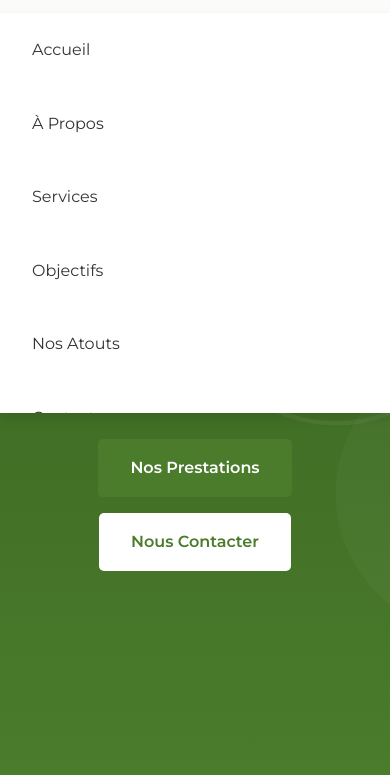
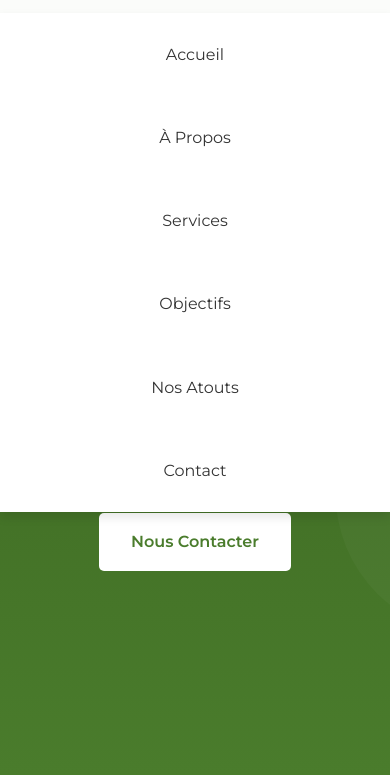
Before and after one commit to ahebe08/ats_web_site, a plain HTML site: page index.html in a window 390 px wide. Both pictures are taken after a click on the button 337 px from the left and 41 px from the top of the page. Shown: the part 69-844 px from the top of the page. Drawn offline with Linux system fonts and the light colour scheme.

Commit message:
Navbar correct

```diff
--- a/css/styles.css
+++ b/css/styles.css
@@ -532,19 +532,23 @@ footer {
         right: 0;
         background: white;
         flex-direction: column;
-        padding: 1rem 2rem;
         box-shadow: 0 5px 10px rgba(0,0,0,0.1);
+
+        /* Fix complet */
         max-height: 0;
         overflow: hidden;
-        transition: max-height 0.3s ease-in-out;
+        padding: 0; /* <-- empêche le menu d'apparaître quand fermé */
+        transition: max-height 0.35s ease, padding 0.3s ease;
     }
 
     .nav-menu.active {
-        max-height: 400px;
+        padding: 1rem 2rem; /* <-- affiché uniquement quand ouvert */
+        max-height: 600px; /* assez grand pour tous les liens */
     }
 
     .nav-menu li {
-        padding: 0.5rem 0;
+        padding: 0.8rem 0;
+        text-align: center;
     }
 
     .hero-content h1 {
```
